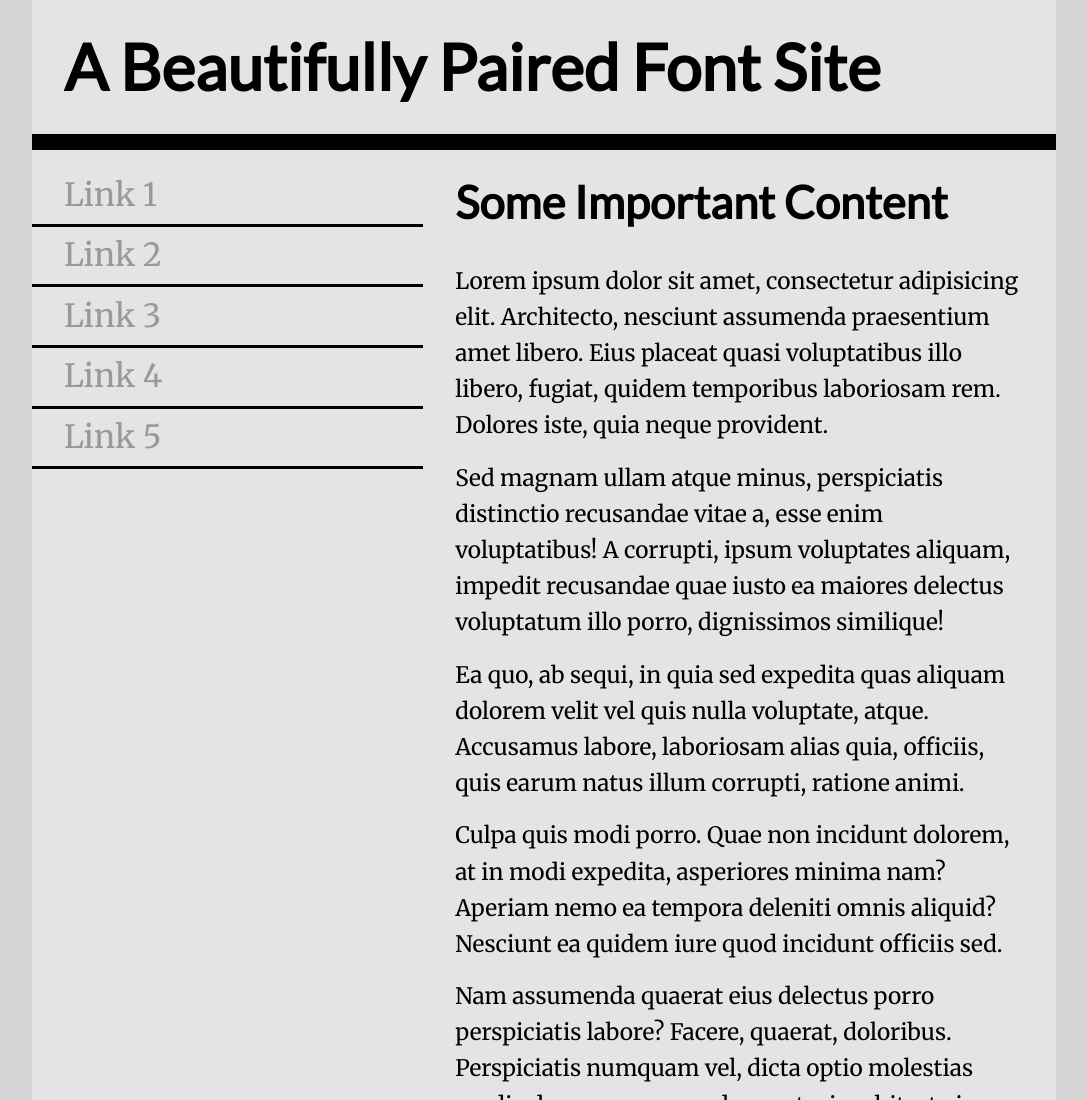
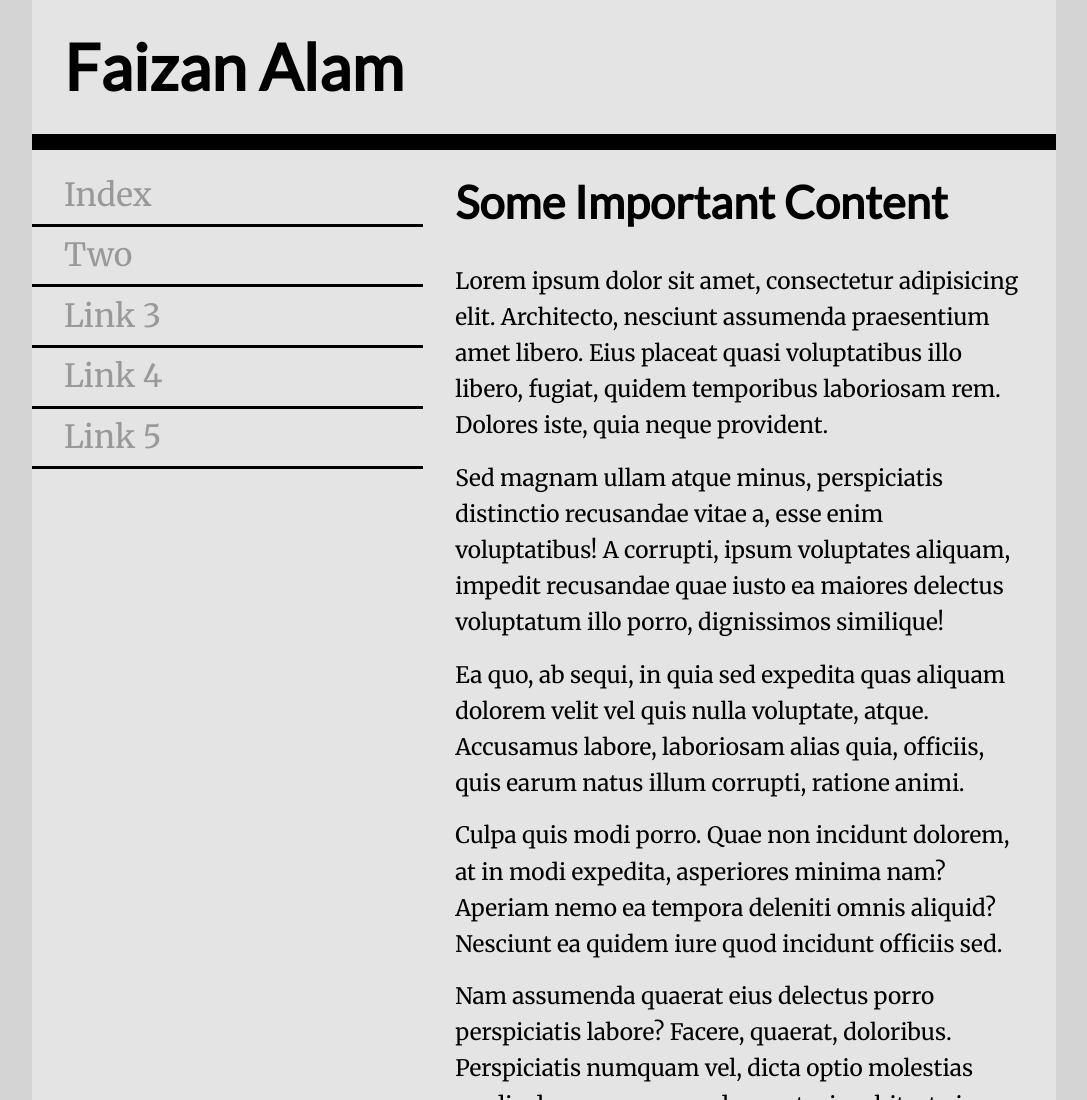
Before and after one commit to alam0098/fonts, a plain HTML site: page index.html in a window 1280 px wide. Shown: the top 1100 px of the page, without its empty margins (96-1183 px from the left). Drawn offline with Linux system fonts and the light colour scheme.

Commit message:
Added Links

```diff
--- a/index.html
+++ b/index.html
@@ -17,12 +17,12 @@
 <body>
     <div class="wrapper">
         <header>
-            <h1>A Beautifully Paired Font Site</h1>
+            <h1>Faizan Alam</h1>
         </header>
         <nav>
             <ul>
-                <li><a href="#">Link 1</a></li>
-                <li><a href="#">Link 2</a></li>
+                <li><a href="https://alam0098.github.io/fonts/index.html">Index</a></li>
+                <li><a href="https://alam0098.github.io/fonts/two.html">Two</a></li>
                 <li><a href="#">Link 3</a></li>
                 <li><a href="#">Link 4</a></li>
                 <li><a href="#">Link 5</a></li>
```
Also changed, not shown: two.html (+3 -3 lines).
